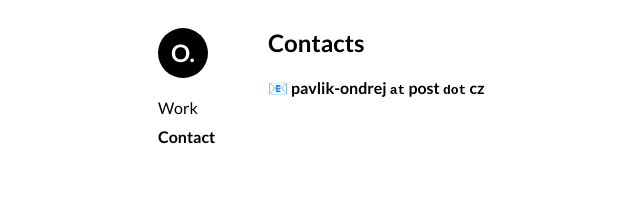
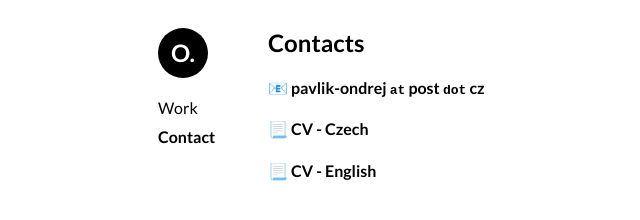
Before and after one commit to Pavlon123/Pavlon123.github.io, a plain HTML site: page public/contact.html in a window 1280 px wide. Shown: the whole page, without its empty margins (122-762 px from the left). Drawn offline with Linux system fonts and the light colour scheme; a web font is replaced by a local one.

Commit message:
Add files via upload

```diff
--- a/public/contact.html
+++ b/public/contact.html
@@ -25,6 +25,8 @@
     <article>
         <h1>Contacts</h1>
             <h4>&#128231; pavlik-ondrej <code>at</code> post <code>dot</code> cz</h4>
+            <a href="../CV_Pavlík_cz.pdf"><h4>📃 CV - Czech</h4></a>
+            <a href="../CV_Pavlík_en.pdf"><h4>📃 CV - English</h4></a>
     </article>
     </div>
   </body>
```
Also changed, not shown: public/work.html (+2 -0 lines).
